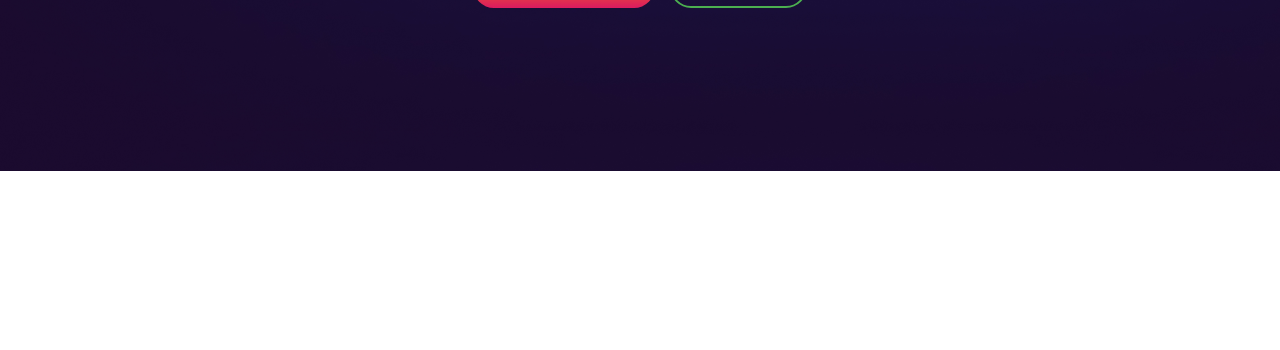
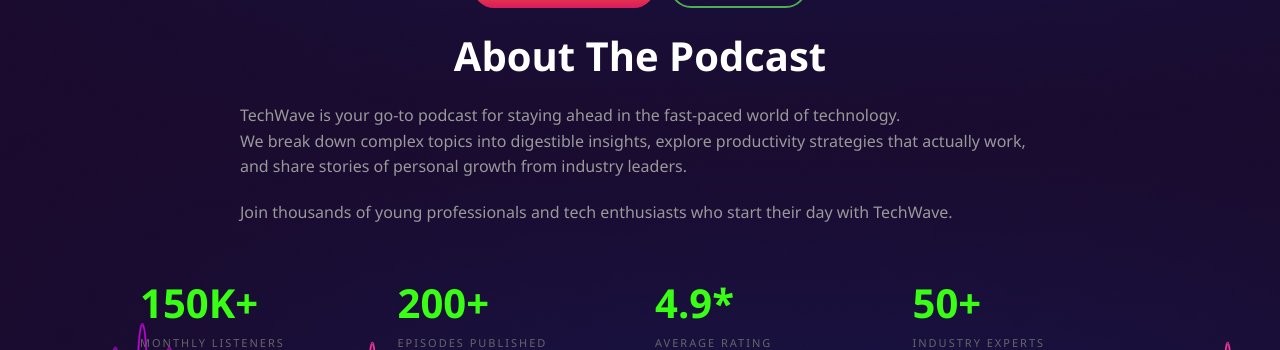
Before and after one commit to Tazin-jannatul/my-assingment-2, a plain HTML site: page index.html in a window 1280 px wide. Shown: the part 629-979 px from the top of the page. Before the commit the page ends 800 px from the top, so only its background shows below. Drawn offline with Linux system fonts and the light colour scheme.

Commit message:
second comit

```diff
--- a/index.html
+++ b/index.html
@@ -5,6 +5,7 @@
     <meta name="viewport" content="width=device-width, initial-scale=1.0">
     <title>Assingment-2</title>
     <link rel="stylesheet" href="style/my.css">
+    <link rel="stylesheet" href="style/bannar.css">
 </head>
 <body>
    <div class="conteinar">
@@ -18,6 +19,7 @@
     <button class="btn">Subscribe </button>
     </nav>
     <main class="hero">
+
 <div class="hero-image">
  <div class="circle">
  <img src="images/hero-circle.png" alt=""></div>
@@ -36,9 +38,39 @@
     <img src="images/message.png" alt="">Subscribe
    </button>
    </div>
+</main>
+   <section class="about-section">
+<h2 class="h2">About The Podcast</h2>
+<p class="text">TechWave is your go-to podcast for staying ahead in the fast-paced world of technology.  <br>We break down complex topics into digestible insights, explore productivity strategies that actually work,<br>and share stories of personal growth from industry leaders.</p>
+
+<p class="sub-class">Join thousands of young professionals and tech enthusiasts who start their day with TechWave.
+</p>
+<div class="stats-grid">
+    <div class="stat-box">
+<h3 class="stats-num">150K+</h3>
+<p class="stats-label">MONTHLY LISTENERS</p>
+</div>
+<div class="stat-box">
+    <h3 class="stats-num">200+</h3>
+    <p class="stats-label">EPISODES PUBLISHED</p></div>
+<div class="stat-box">
+    <h3 class="stats-num">4.9*</h3>
+    <p class="stats-label">AVERAGE RATING</p>
+</div>
+<div class="stat-box">
+    <h3 class="stats-num">50+</h3>
+    <p class="stats-label">INDUSTRY EXPERTS</p>
+</div>
 
 
-</main>
-   </div>
+
+
+
+
+
+
+
+   </section>
+
 </body>
 </html>
--- /dev/null
+++ b/style/bannar.css
@@ -0,0 +1,44 @@
+ /* body{
+    margin: 0;
+    font-family: 'Segoe UI', Tahoma, Geneva, Verdana, sans-serif;
+    background-color: #0b0e14;
+    color: white;
+    display: flex;
+    justify-content: center;
+    align-items: center;
+    padding: 50px 20px; */
+}
+.about-section{
+    margin-top: 100px;
+}
+.h2{
+     display: flex;
+     justify-content: center;
+font-size: 2.5rem;
+padding-top: 20px;
+margin-bottom: 20px;
+}
+.text, .sub-class{
+    color: #999;
+    max-width: 800px;
+    margin: 0 auto 20px;
+    line-height: 1.6;
+}
+.stats-grid{
+  display: grid;
+  grid-template-columns: repeat(4 , 1fr);
+  gap: 30px;
+  max-width: 1000px;
+  margin: 50px auto 0;
+}
+.stats-num{
+    font-size: 2.5rem;
+    color: #39ff14;
+    margin: 0;
+}
+.stats-label{
+    font-size: 11px;
+    color: #666;
+    letter-spacing: 2px;
+    margin-top: 5px;
+}
```
